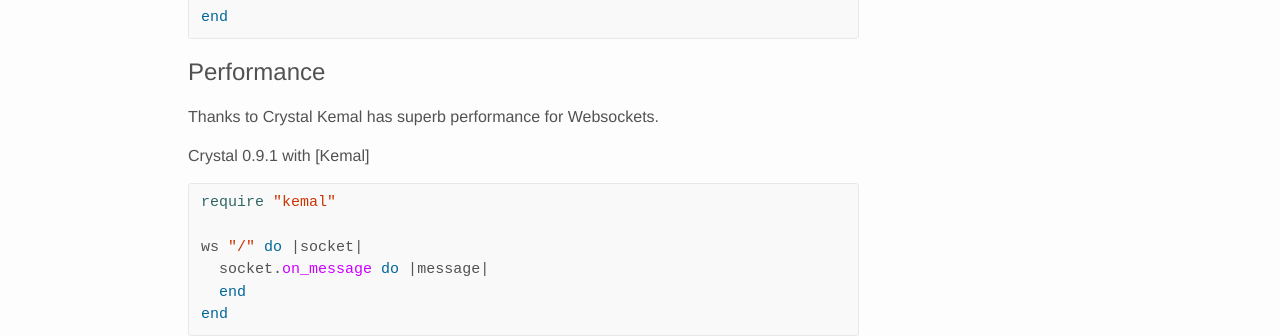
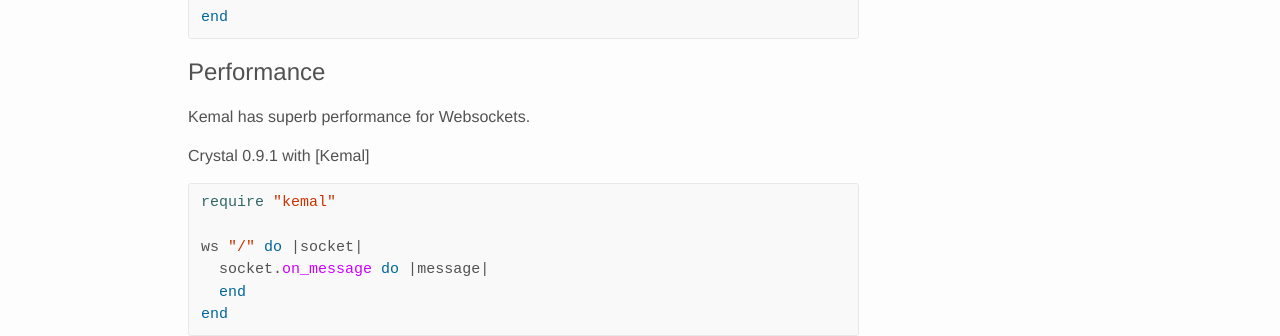
Before and after one commit to kemalcr/kemal, a Jekyll site: the page built from _docs/websockets.md, in a window 1280 px wide. Shown: the part 889-1225 px from the top of the page. Built offline with Jekyll 4.4.1, drawn with Linux system fonts in a browser that asks for light colours; Markdown is read by kramdown in place of the engine named in the settings.

Commit message:
Update websockets.md

```diff
--- a/_docs/websockets.md
+++ b/_docs/websockets.md
@@ -40,7 +40,7 @@
 
 ## Performance
 
-Thanks to Crystal Kemal has superb performance for Websockets.
+Kemal has superb performance for Websockets.
 
 Crystal 0.9.1 with [Kemal]
 
```
